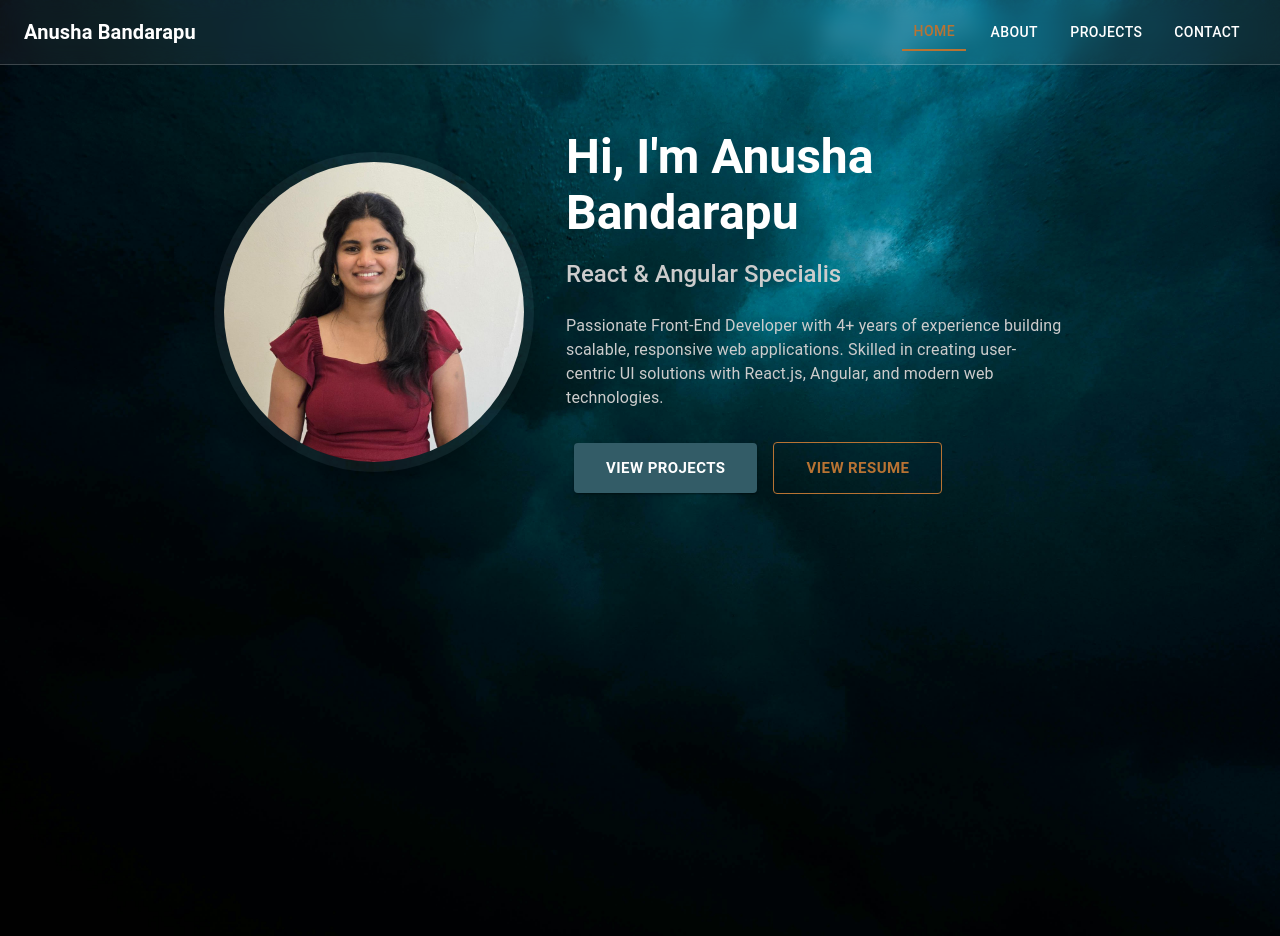
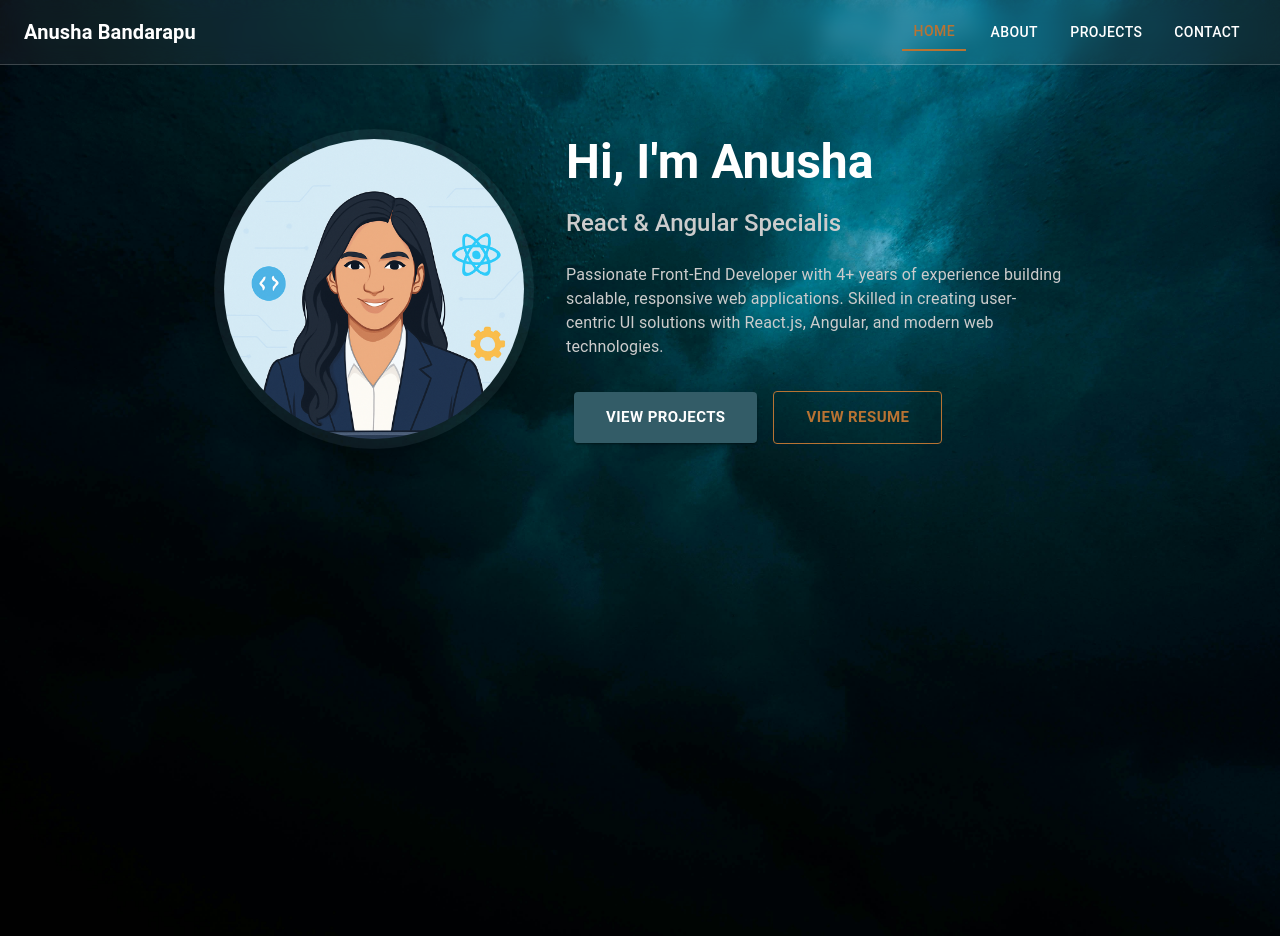
Before and after one commit to Anshu7130/portfolio-project, a React (Vite) app: page / in a window 1280 px wide. Shown: the top 936 px of the page. Built offline with nearby package versions, Linux system fonts and the light colour scheme.

Commit message:
Updated projects

```diff
--- a/src/pages/About.jsx
+++ b/src/pages/About.jsx
@@ -27,7 +27,7 @@
           paragraph
           sx={{  lineHeight: 1.8 }}
         >
-          I’m Anusha Bandarapu, a frontend developer with over 4 years of experience crafting scalable,
+          I’m Anusha , a frontend developer with over 4 years of experience crafting scalable,
           responsive web applications. I’ve worked with companies like Kemper Insurance and TCS (for
           Cardinal Health), building full-stack features using React, Angular, and Spring Boot. I specialize
           in turning complex ideas into smooth, user-friendly interfaces using modern frameworks and design systems.
--- a/src/pages/Home.jsx
+++ b/src/pages/Home.jsx
@@ -23,7 +23,7 @@
               }}
             >
               <img
-                src="/assets/developerImage.jpeg"
+                src="/assets/developer.png"
                 alt="Developer Illustration"
                 style={{
                   width: "300px",
@@ -76,7 +76,7 @@
                 gutterBottom
                 sx={{ color: "#ffffff", fontWeight: 700 }}
               >
-                Hi, I'm Anusha Bandarapu
+                Hi, I'm Anusha
               </Typography>
 
               <Typography
```
Also changed, not shown: public/assets/developer.png (added), 1 other file (tests, documents, lock files or other folders).
